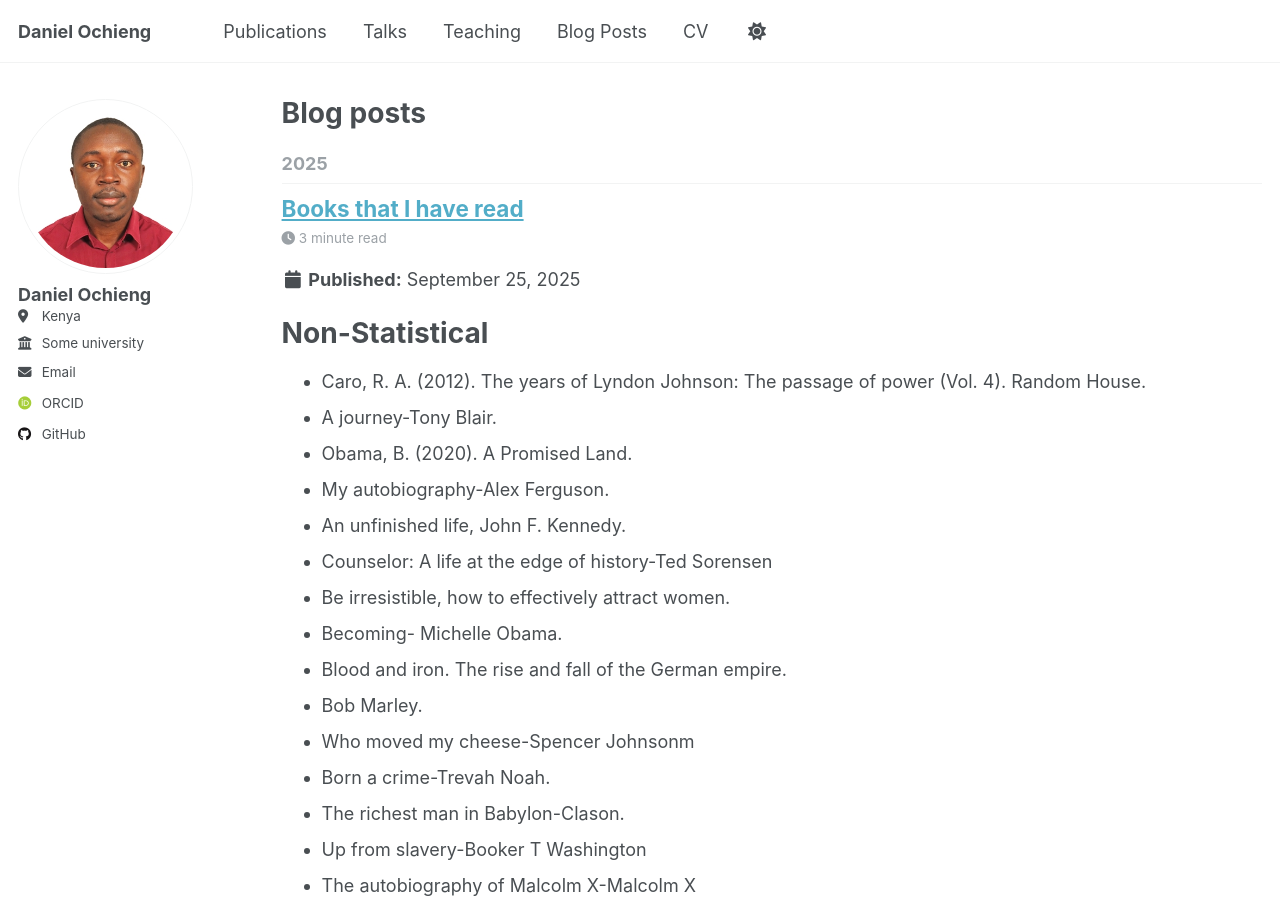
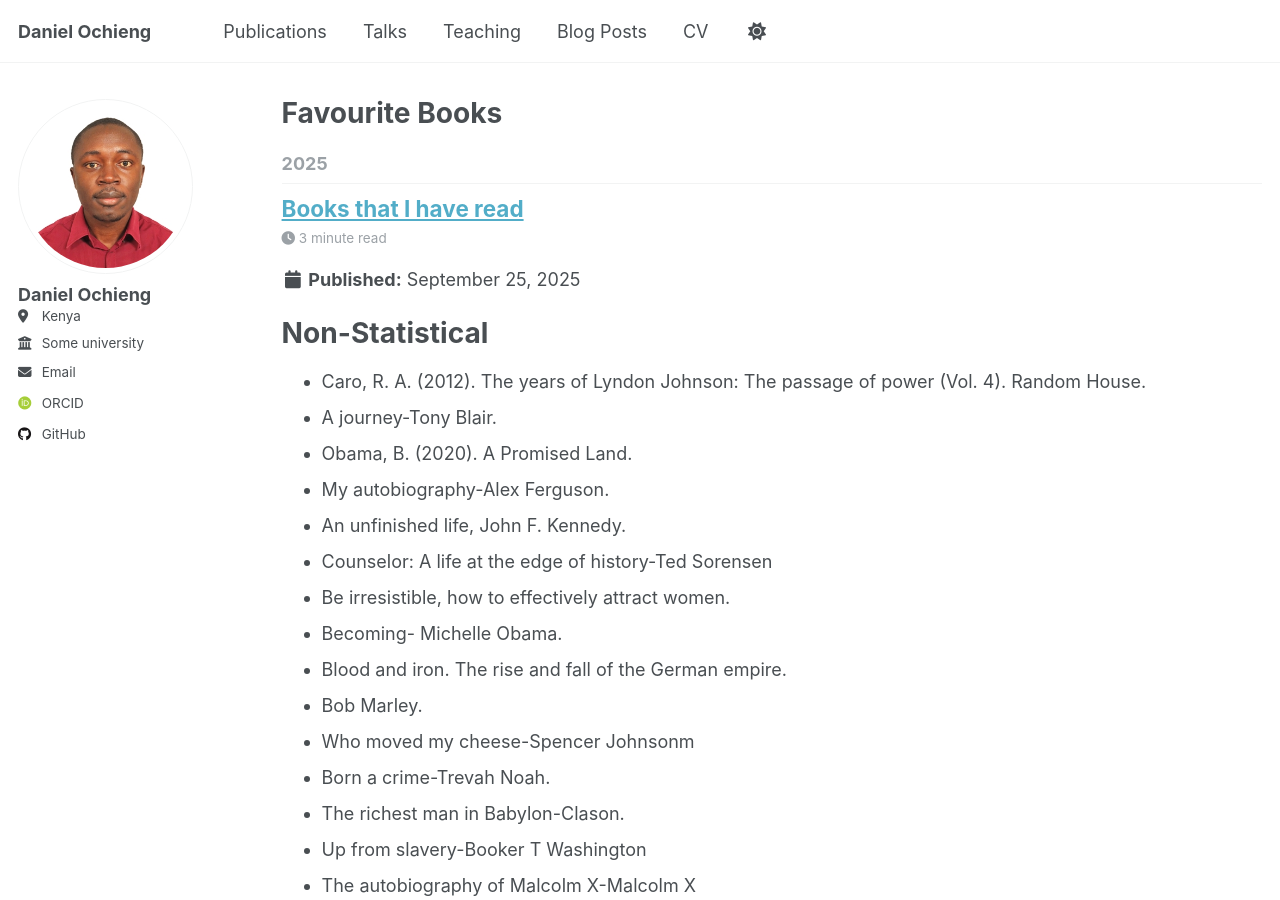
Before and after one commit to Daniel-Ochieng/Daniel-Ochieng.github.io, a Jekyll site: the page built from _pages/year-archive.html, in a window 1280 px wide and 900 px high. Built offline with Jekyll 4.4.1, drawn with Linux system fonts in a browser that asks for light colours; some web fonts are replaced.

Commit message:
Update year-archive.html

```diff
--- a/_pages/year-archive.html
+++ b/_pages/year-archive.html
@@ -1,7 +1,7 @@
 ---
 layout: archive
 permalink: /year-archive/
-title: "Blog posts"
+title: "Favourite Books"
 author_profile: true
 redirect_from:
   - /wordpress/blog-posts/
```
